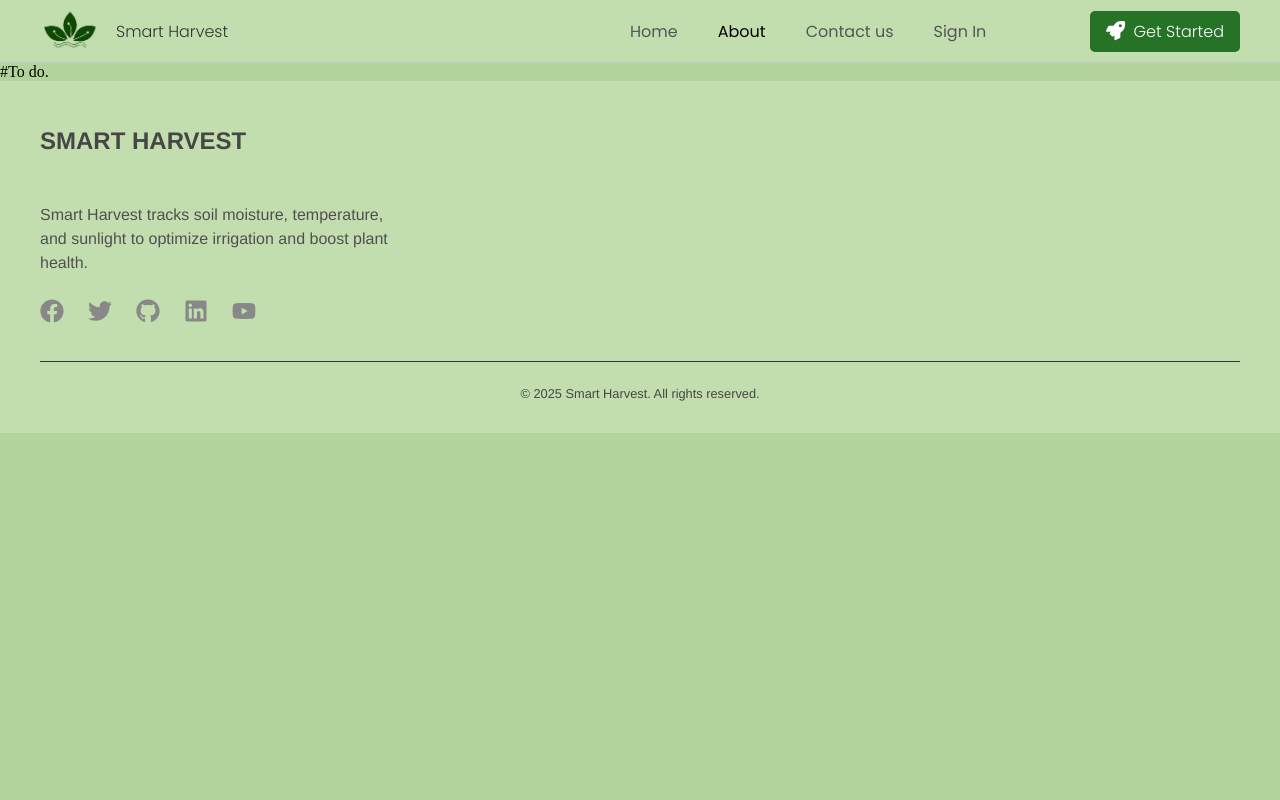
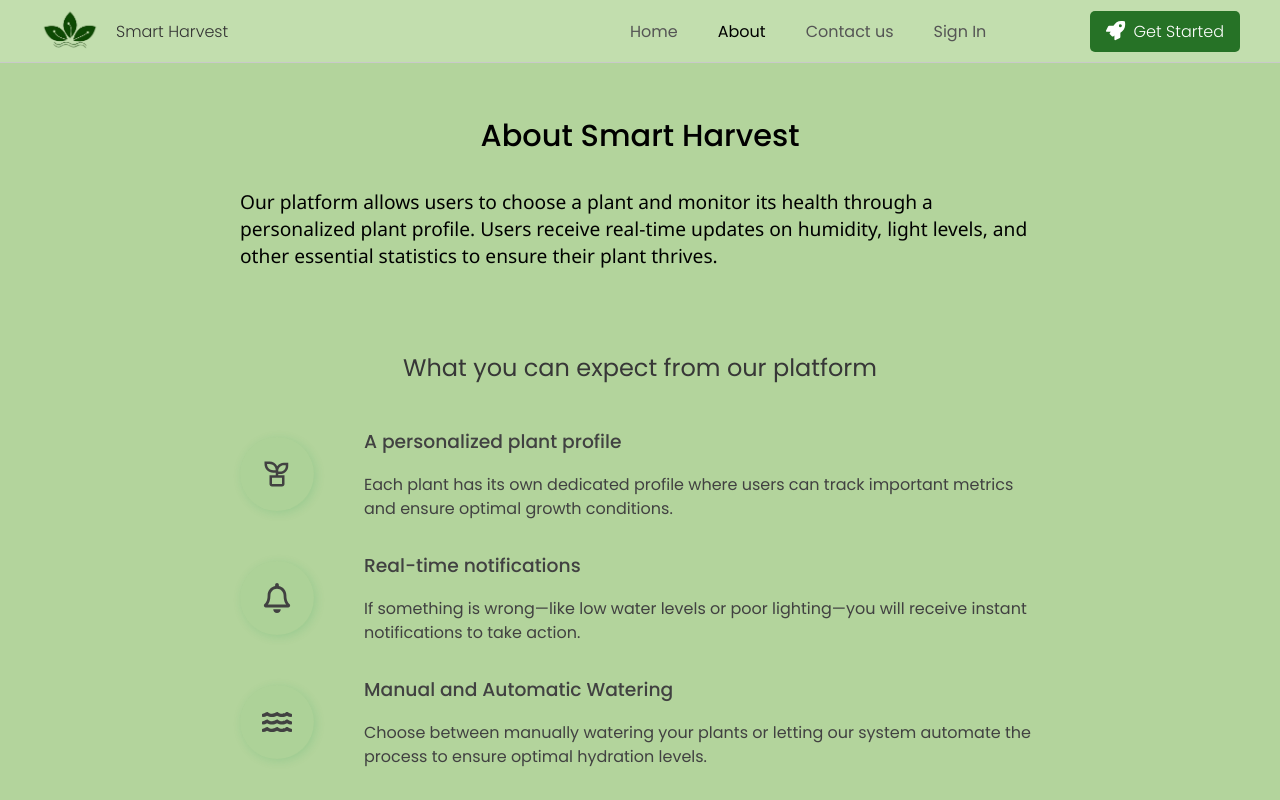
Before and after one commit to rayenomri123/smart-harvest, a React (Vite) app in the folder frontend/: page /about in a window 1280 px wide. Shown: the top 800 px of the page. Built offline with nearby package versions, Linux system fonts and the light colour scheme.

Commit message:
Add About Page

```diff
--- a/frontend/src/pages/About/About.css
+++ b/frontend/src/pages/About/About.css
@@ -0,0 +1,97 @@
+@import url('https://fonts.googleapis.com/css2?family=Poppins:wght@400;500&display=swap');
+
+.about-section {
+  max-width: 800px;
+  margin: auto;
+  padding: 20px;
+  text-align: center;
+}
+
+.title-container h1 {
+  font-family: 'Poppins', sans-serif;
+  font-weight: 500;
+  color: black;
+  font-size: 1.9rem;
+  margin: 30px 0;
+}
+
+.title-container p {
+  text-align: left;
+  color: black;
+  font-size: 1.2rem;
+  font-family: 'Segoe UI', sans-serif;
+  line-height: 1.4;
+}
+
+.paragraphs h2 {
+  margin: 80px 0 42px;
+  font-family: 'Poppins', sans-serif;
+  font-weight: 400;
+  color: rgb(55, 55, 55);
+  font-size: 1.5rem;
+}
+
+.paragraph {
+  display: flex;
+  flex-direction: row;
+  align-items: flex-start;
+  margin-bottom: 30px;
+}
+
+.icons {
+  width: 50px;
+  height: 50px;
+  margin-right: 50px;
+  color: rgb(65, 65, 65);
+  background-color: #279d390a;
+  border-radius: 50%;
+  padding: 12px;
+  box-shadow: 2px 2px 10px rgba(19, 154, 78, 0.148);
+  display: flex;
+  align-items: center;
+  justify-content: center;
+  flex-shrink: 0;
+  margin-top: 10px;
+}
+
+.icons svg {
+  width: 60%;
+  height: 60%;
+  color: inherit;
+}
+
+.text {
+  display: flex;
+  flex-direction: column;
+  text-align: left;
+}
+
+.text h3 {
+  margin: 0 0 17px;
+  font-family: 'Poppins', sans-serif;
+  color: rgb(65, 65, 65);
+  font-weight: 500;
+}
+
+.text p {
+  margin: 0;
+  font-family: 'Poppins', sans-serif;
+  color: rgb(65, 65, 65);
+  line-height: 1.5;
+}
+
+@media (max-width: 768px) {
+  .paragraph {
+    flex-direction: column;
+    align-items: center;
+    text-align: center;
+  }
+
+  .icons {
+    margin: 0 0 20px 0;
+  }
+
+  .text {
+    text-align: center;
+  }
+}
--- a/frontend/src/pages/About/About.jsx
+++ b/frontend/src/pages/About/About.jsx
@@ -1,11 +1,77 @@
-import React from 'react'
+import { FaRegBell, FaWater } from "react-icons/fa";
+import { MdOutlineSpa } from "react-icons/md";
+import { RiPlantLine } from "react-icons/ri";
+import './About.css';
 
 const About = () => {
   return (
-    <div>
-      #To do.
+    <div className="about-section">
+      <div className="title-container">
+        <h1>About Smart Harvest</h1>
+        <p>
+          Our platform allows users to choose a plant and monitor its health through
+          a personalized plant profile. Users receive real-time updates on humidity,
+          light levels, and other essential statistics to ensure their plant thrives.
+        </p>
+      </div>
+
+      <div className="paragraphs">
+        <h2>What you can expect from our platform</h2>
+
+        <div className="paragraph">
+          <div className="icons">
+            <RiPlantLine />
+          </div>
+          <div className="text">
+            <h3>A personalized plant profile</h3>
+            <p>
+              Each plant has its own dedicated profile where users can track
+              important metrics and ensure optimal growth conditions.
+            </p>
+          </div>
+        </div>
+
+        <div className="paragraph">
+          <div className="icons">
+            <FaRegBell />
+          </div>
+          <div className="text">
+            <h3>Real-time notifications</h3>
+            <p>
+              If something is wrong—like low water levels or poor lighting—you
+              will receive instant notifications to take action.
+            </p>
+          </div>
+        </div>
+
+        <div className="paragraph">
+          <div className="icons">
+            <FaWater />
+          </div>
+          <div className="text">
+            <h3>Manual and Automatic Watering</h3>
+            <p>
+              Choose between manually watering your plants or letting our system
+              automate the process to ensure optimal hydration levels.
+            </p>
+          </div>
+        </div>
+
+        <div className="paragraph">
+          <div className="icons">
+            <MdOutlineSpa />
+          </div>
+          <div className="text">
+            <h3>Healthy and Thriving Plants</h3>
+            <p>
+              Our system helps maintain the perfect conditions for your plants,
+              ensuring they grow strong and healthy with minimal effort.
+            </p>
+          </div>
+        </div>
+      </div>
     </div>
-  )
-}
+  );
+};
 
-export default About
+export default About;
--- a/frontend/src/pages/Dashboard/Dashboard.jsx
+++ b/frontend/src/pages/Dashboard/Dashboard.jsx
@@ -48,6 +48,7 @@ const Dashboard = () => {
         plantName: plant.nom,
         mode: plant.mode
     }));
+    console.log(data);
       setPlants(data); // Met à jour le state avec les données de l'API
     } catch (error) {
       console.error('Erreur:', error);
```
Also changed, not shown: 1 other file (tests, documents, lock files or other folders).
